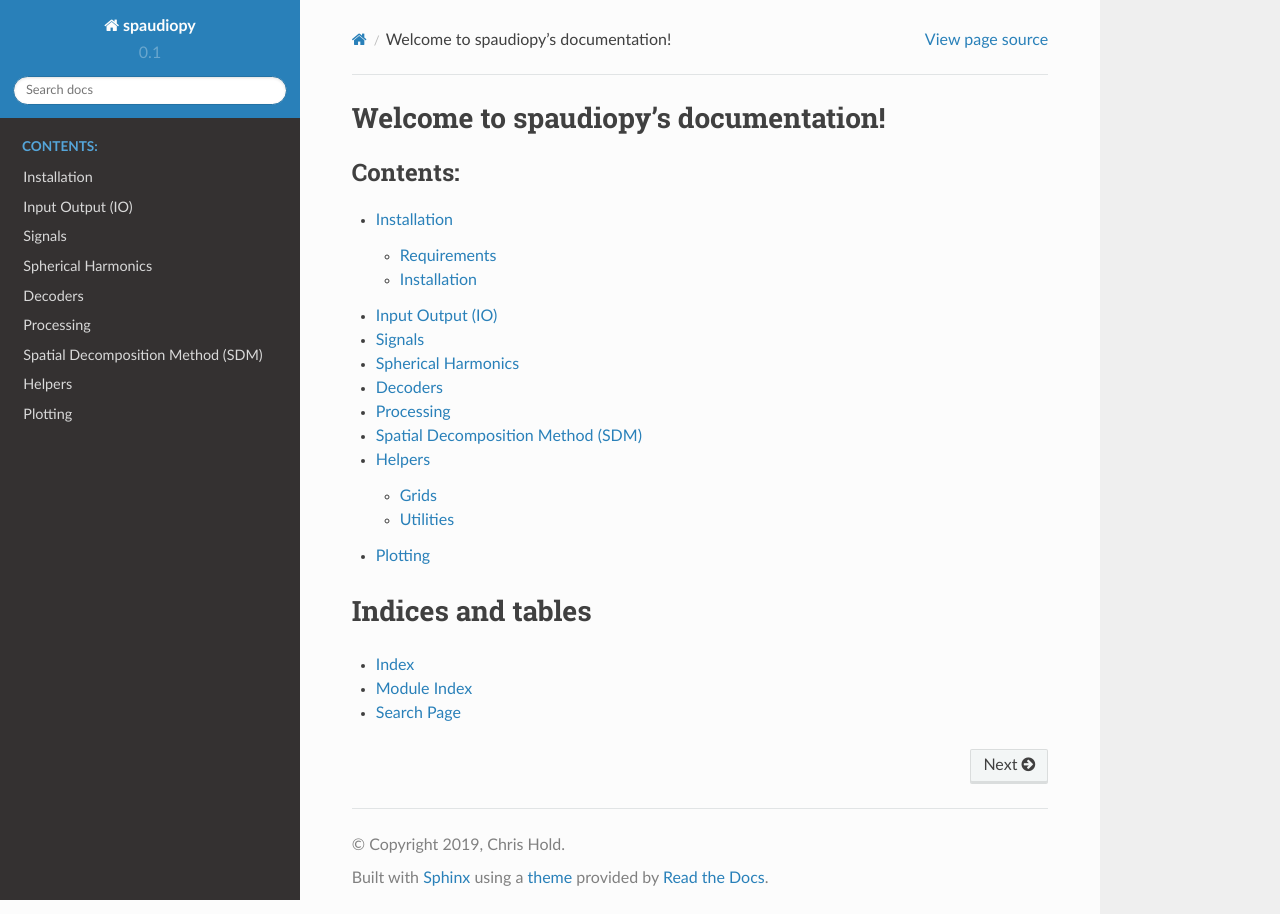
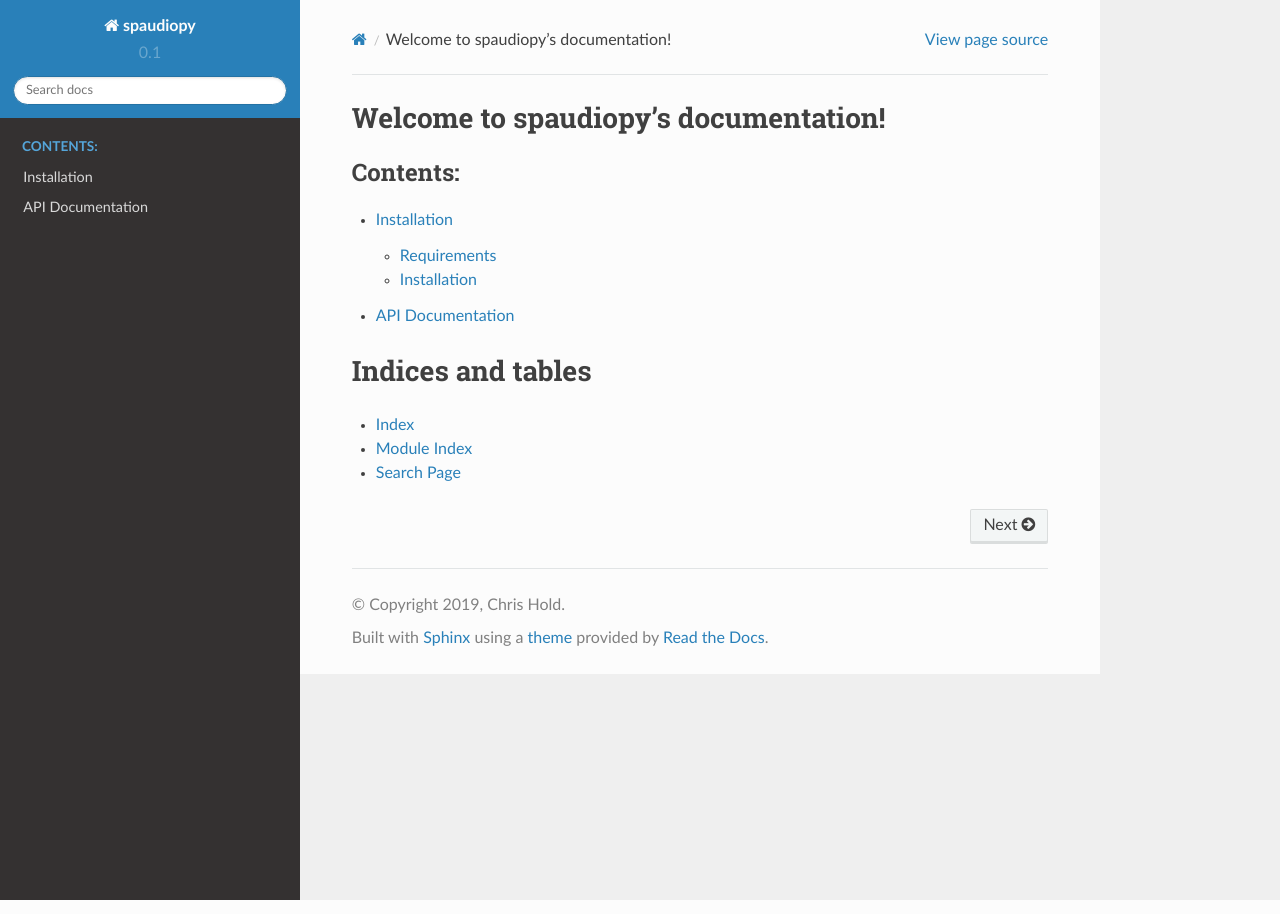
Before and after one commit to chris-hld/spaudiopy, a Sphinx documentation site: the page built from docs/source/index.rst, in a window 1280 px wide. Built offline with Sphinx 7.4.7 and the Read the Docs theme 2.0.0, drawn with Linux system fonts in a browser that asks for light colours.

Commit message:
DOCS: Introduce autosummary

```diff
--- a/docs/source/IO.rst
+++ /dev/null
@@ -1,4 +0,0 @@
-Input Output (IO)
-=================
-
-.. automodule:: spaudiopy.IO
--- /dev/null
+++ b/docs/source/api.rst
@@ -0,0 +1,17 @@
+API Documentation
+=================
+
+.. currentmodule:: spaudiopy
+
+.. autosummary::
+    :toctree: _autosummary
+
+    IO
+    sig
+    sph
+    decoder
+    process
+    sdm
+    grids
+    utils
+    plots
--- a/docs/source/conf.py
+++ b/docs/source/conf.py
@@ -39,6 +39,7 @@
 # ones.
 extensions = [
     'sphinx.ext.autodoc',
+    'sphinx.ext.autosummary',
     'sphinx.ext.mathjax',
     'sphinx.ext.viewcode',
     'sphinx.ext.napoleon',  # support for NumPy-style docstrings
@@ -50,6 +51,9 @@
 autodoc_default_flags = ['members', 'undoc-members']
 # Mock import soundfile, because it  depends on external C lib
 autodoc_mock_imports = ['soundfile']
+
+# autosummary
+autosummary_generate = ['api']
 
 # napoleon
 napoleon_google_docstring = False
--- a/docs/source/decoder.rst
+++ /dev/null
@@ -1,4 +0,0 @@
-Decoders
-========
-
-.. automodule:: spaudiopy.decoder
--- a/docs/source/helpers.rst
+++ /dev/null
@@ -1,10 +0,0 @@
-Helpers
-=======
-
-Grids
------
-.. automodule:: spaudiopy.grids
-
-Utilities
----------
-.. automodule:: spaudiopy.utils
--- a/docs/source/index.rst
+++ b/docs/source/index.rst
@@ -7,15 +7,7 @@
    :caption: Contents:
 
    installation
-   IO
-   signal
-   spherical_harmonics
-   decoder
-   processing
-   sdm
-   helpers
-   plotting
-
+   api
 
 
 Indices and tables
--- a/docs/source/plotting.rst
+++ /dev/null
@@ -1,4 +0,0 @@
-Plotting
-========
-
-.. automodule:: spaudiopy.plots
--- a/docs/source/processing.rst
+++ /dev/null
@@ -1,4 +0,0 @@
-Processing
-==========
-
-.. automodule:: spaudiopy.process
--- a/docs/source/sdm.rst
+++ /dev/null
@@ -1,4 +0,0 @@
-Spatial Decomposition Method (SDM)
-==================================
-
-.. automodule:: spaudiopy.sdm
--- a/docs/source/signal.rst
+++ /dev/null
@@ -1,4 +0,0 @@
-Signals
-=======
-
-.. automodule:: spaudiopy.sig
--- a/docs/source/spherical_harmonics.rst
+++ /dev/null
@@ -1,4 +0,0 @@
-Spherical Harmonics
-===================
-
-.. automodule:: spaudiopy.sph
```
Also changed, not shown: docs/source/installation.rst (+4 -4 lines).
